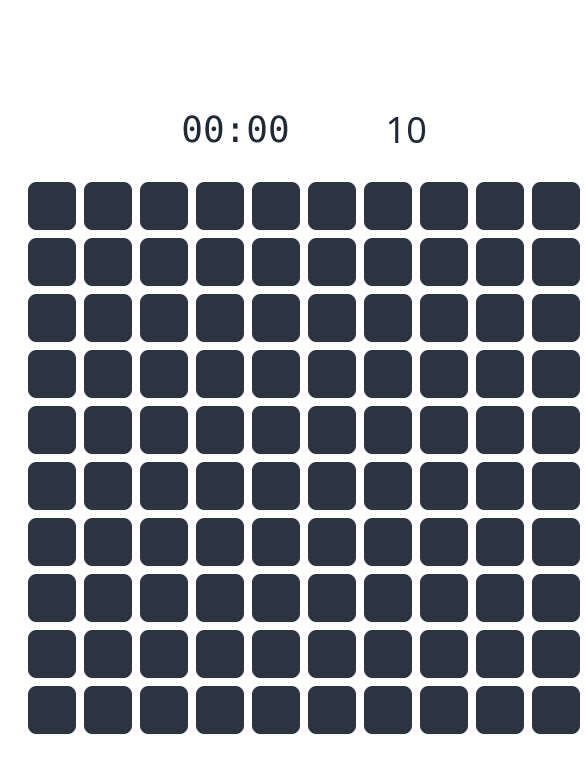
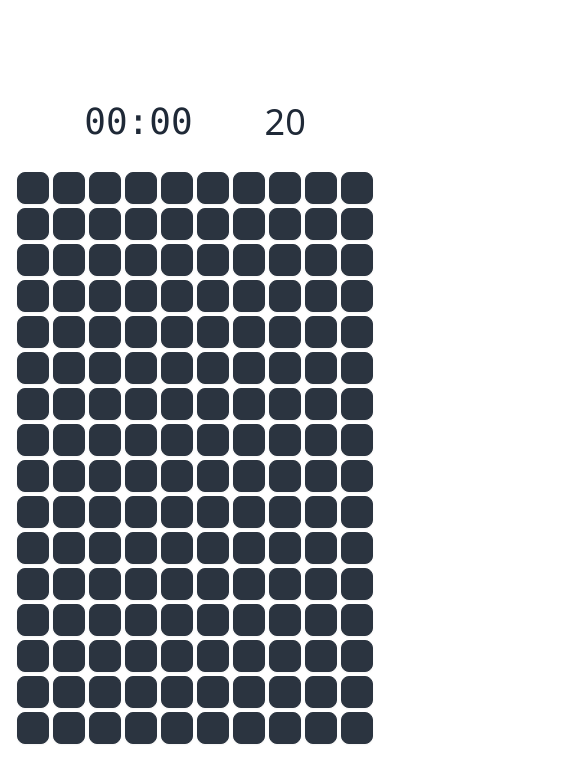
Before and after one commit to the-honey/minesweeper, a SvelteKit app: page / in a window 390 px wide. Shown: the top 782 px of the page, 585 px wide, since content can reach past the window. Built offline with nearby package versions, Linux system fonts and the light colour scheme; some icons are missing.

Commit message:
Refactor layout styling and update click mode switcher

```diff
--- a/src/routes/+layout.svelte
+++ b/src/routes/+layout.svelte
@@ -2,6 +2,6 @@
 	import '../app.css';
 </script>
 
-<main class="h-screen box-content content-center">
+<main class="h-dvh box-content content-center">
 	<slot />
 </main>
--- a/src/routes/+page.svelte
+++ b/src/routes/+page.svelte
@@ -4,13 +4,13 @@
 	import FlagIcon from '~icons/mdi/flag';
 	import ShovelIcon from '~icons/mdi/shovel';
 	import SettingsIcon from '~icons/mdi/settings';
-	import ResetIcon from '~icons/pajamas/retry';
+	import ResetIcon from '~icons/mdi/restart';
 
 	import fireConfetti from '$lib/confetti';
 
 	const INITIAL_WIDTH = 10;
-	const INITIAL_HEIGHT = 10;
-	const INITIAL_MINES = 10;
+	const INITIAL_HEIGHT = 16;
+	const INITIAL_MINES = 20;
 
 	let newWidth = $state(0);
 	let newHeight = $state(0);
@@ -27,8 +27,8 @@
 	});
 </script>
 
-<div class="h-fit space-y-6 p-6 w-fit mx-auto">
-	<div class="mx-auto max-w-fit space-x-6 justify-between flex items-center">
+<div class="h-fit space-y-6 p-3 w-fit mx-auto">
+	<div class="mx-auto max-w-fit space-x-3 lg:space-x-6 justify-between flex items-center">
 		<button
 			onclick={() => {
 				newWidth = minesweeper.width;
@@ -56,18 +56,32 @@
 			>
 		</span>
 
-		<label class="swap">
+		<!-- <label class="swap">
 			<input type="checkbox" bind:checked={minesweeper.clickMode} />
 			<ShovelIcon class="swap-on w-12 h-12 fill-current" />
 			<FlagIcon class="swap-off w-12 h-12 fill-current" />
-		</label>
+		</label> -->
+
+		<button
+			onclick={() => {
+				minesweeper.clickMode = !minesweeper.clickMode;
+			}}
+			class="btn btn-ghost btn-circle"
+		>
+			{#if minesweeper.clickMode}
+				<ShovelIcon class="w-10 h-10 fill-current" />
+			{:else}
+				<FlagIcon class="w-10 h-10 fill-current" />
+			{/if}
+		</button>
+
 		<span class="text-4xl">{minesweeper.minesCount - minesweeper.flagsCount}</span>
 		<button
 			onclick={() =>
 				minesweeper.resetGame(minesweeper.width, minesweeper.height, minesweeper.minesCount)}
 			class="btn btn-ghost btn-circle"
 		>
-			<ResetIcon class="h-8 w-8 fill-current" />
+			<ResetIcon class="h-10 w-10 fill-current" />
 		</button>
 	</div>
 	<div class="mx-auto">
@@ -75,36 +89,29 @@
 			{#each minesweeper.board as row, rowIndex}
 				<div class="flex justify-center">
 					{#each row as cell, cellIndex}
-						{#if cell.isRevealed}
-							{#if cell.value === 9}
-								<button
-									onclick={() => minesweeper.onFieldClick(cellIndex, rowIndex)}
-									class="btn btn-info m-1 btn-square text-xl"
-								>
-									<MineIcon class="fill-current" />
-								</button>
-							{:else}
-								<button
-									onclick={() => minesweeper.onFieldClick(cellIndex, rowIndex)}
-									class="btn btn-secondary m-1 btn-square text-xl"
-								>
-									{cell.value !== 0 ? cell.value : ''}
-								</button>
+						<button
+							onclick={() => minesweeper.onFieldClick(cellIndex, rowIndex)}
+							class="btn lg:btn-md btn-sm m-0.5 btn-square text-lg lg:text-2xl"
+							class:btn-info={minesweeper.gameState === GameState.Lost &&
+								!cell.isRevealed &&
+								cell.value === 9}
+							class:btn-warning={minesweeper.gameState === GameState.Lost &&
+								cell.isRevealed &&
+								cell.value === 9}
+							class:btn-secondary={cell.isRevealed && cell.value !== 9}
+							class:btn-neutral={!cell.isRevealed || cell.isFlagged}
+							class:btn-success={minesweeper.gameState === GameState.Lost &&
+								cell.value === 9 &&
+								cell.isFlagged}
+						>
+							{#if minesweeper.gameState === GameState.Lost && cell.value === 9}
+								<MineIcon class="fill-current" />
+							{:else if cell.isRevealed}
+								{cell.value !== 0 ? cell.value : ''}
+							{:else if cell.isFlagged}
+								<FlagIcon class="lg:text-3xl sm:text-xl fill-current" />
 							{/if}
-						{:else if cell.isFlagged}
-							<button
-								onclick={() => minesweeper.onFieldClick(cellIndex, rowIndex)}
-								class="btn btn-neutral m-1 btn-square text-2xl"
-							>
-								<FlagIcon class="fill-current" />
-							</button>
-						{:else}
-							<button
-								onclick={() => minesweeper.onFieldClick(cellIndex, rowIndex)}
-								class="btn btn-neutral m-1 btn-square text-lg"
-							>
-							</button>
-						{/if}
+						</button>
 					{/each}
 				</div>
 			{/each}
```
